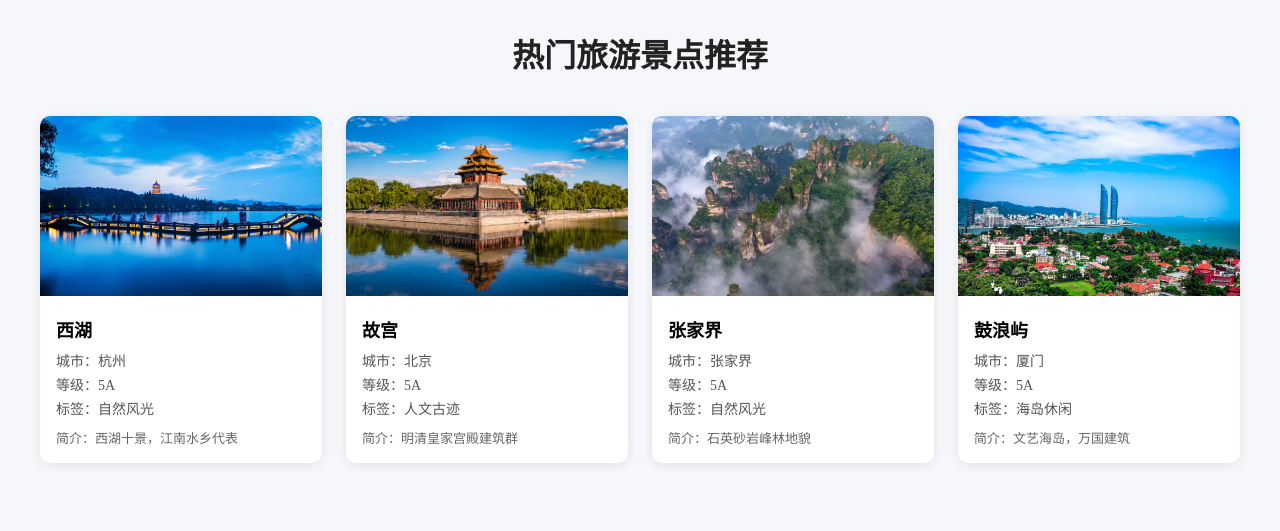
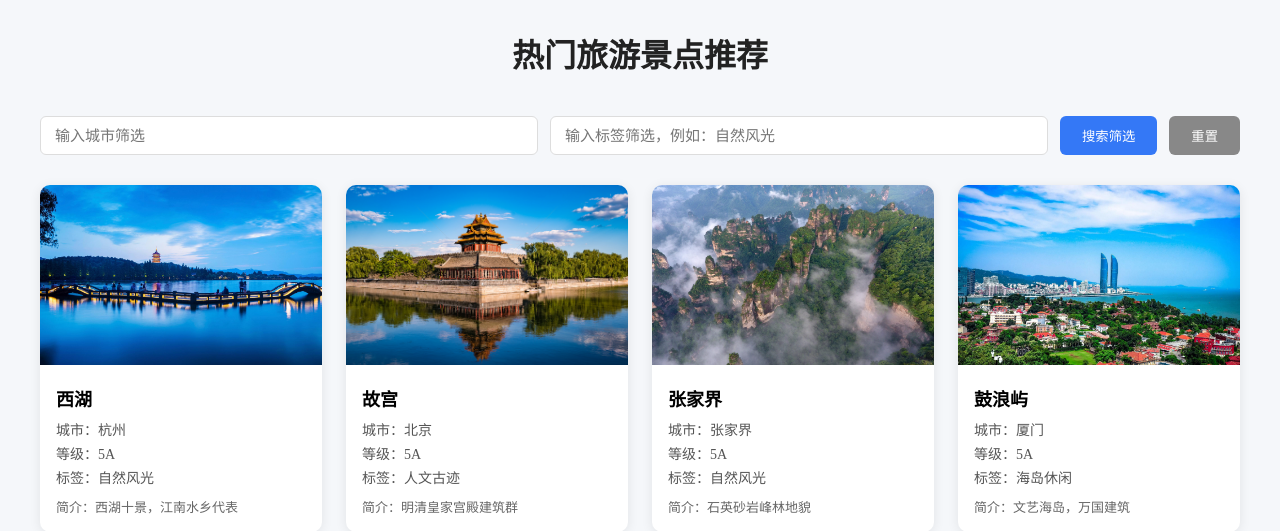
Before and after one commit to Huang-h06/tourism-spot-recommend, a Flask app: page / in a window 1280 px wide. Shown: the top 531 px of the page. Run offline with Flask 3, Linux system fonts and the light colour scheme; data comes from the database, SQL or seed files in the repository.

Commit message:
feat: 首页新增筛选搜索栏，封装数据加载函数，支持按城市、标签筛选查询

```diff
--- a/backend/templates/index.html
+++ b/backend/templates/index.html
@@ -54,25 +54,58 @@
             font-size:13px;
             color:#666;
         }
+        .search-box{
+            max-width: 1200px;
+            margin:0 auto 30px;
+            display: flex;
+            gap:12px;
+            align-items: center;
+        }
+        .search-box input{
+            padding:10px 14px;
+            flex:1;
+            border:1px solid #ddd;
+            border-radius:6px;
+            font-size:15px;
+        }
+        .search-box button{
+            padding:10px 22px;
+            border:none;
+            border-radius:6px;
+            cursor:pointer;
+            background:#3478f6;
+            color:white;
+        }
+        #resetBtn{
+            background:#888;
+        }
     </style>
 </head>
 <body>
     <h1>热门旅游景点推荐</h1>
+    <div class="search-box">
+        <input type="text" id="cityInput" placeholder="输入城市筛选">
+        <input type="text" id="tagInput" placeholder="输入标签筛选，例如：自然风光">
+        <button id="searchBtn">搜索筛选</button>
+        <button id="resetBtn">重置</button>
+    </div>
     <div class="container" id="list"></div>
 
     <script>
         // 中文名与图片文件名映射
         const imgMap = {"西湖":"xihu","故宫":"gugong","张家界":"zhangjiajie","鼓浪屿":"gulangyu"};
 
-        // 请求后端景点接口
-        fetch("/api/spots")
+        function loadData(city="",tag=""){
+            let url = `/api/spots?city=${city}&tag=${tag}`
+            fetch(url)
             .then(res=>res.json())
             .then(result=>{
                 const data = result.data;
                 const box = document.getElementById("list");
+                box.innerHTML = "";
                 data.forEach(item=>{
                     let card = `
-                <div class="spot-card">
+                    <div class="spot-card" data-id="${item.id}" onclick="location.href='/detail?id=${item.id}'">
                         <img src="static/images/${imgMap[item.name]}.jpg" alt="${item.name}">
                         <div class="info">
                             <div class="name">${item.name}</div>
@@ -86,6 +119,21 @@
                     box.innerHTML += card;
                 })
             })
+        }
+        // 页面初次加载
+        loadData();
+
+        // 搜索按钮事件
+        document.getElementById("searchBtn").addEventListener("click",()=>{
+            let city = document.getElementById("cityInput").value
+            let tag = document.getElementById("tagInput").value
+            loadData(city,tag)
+        })
+        document.getElementById("resetBtn").addEventListener("click",()=>{
+            document.getElementById("cityInput").value=""
+            document.getElementById("tagInput").value=""
+            loadData()
+        })
     </script>
 </body>
 </html>
```
Lines whose indentation alone changed are shown as unchanged.
